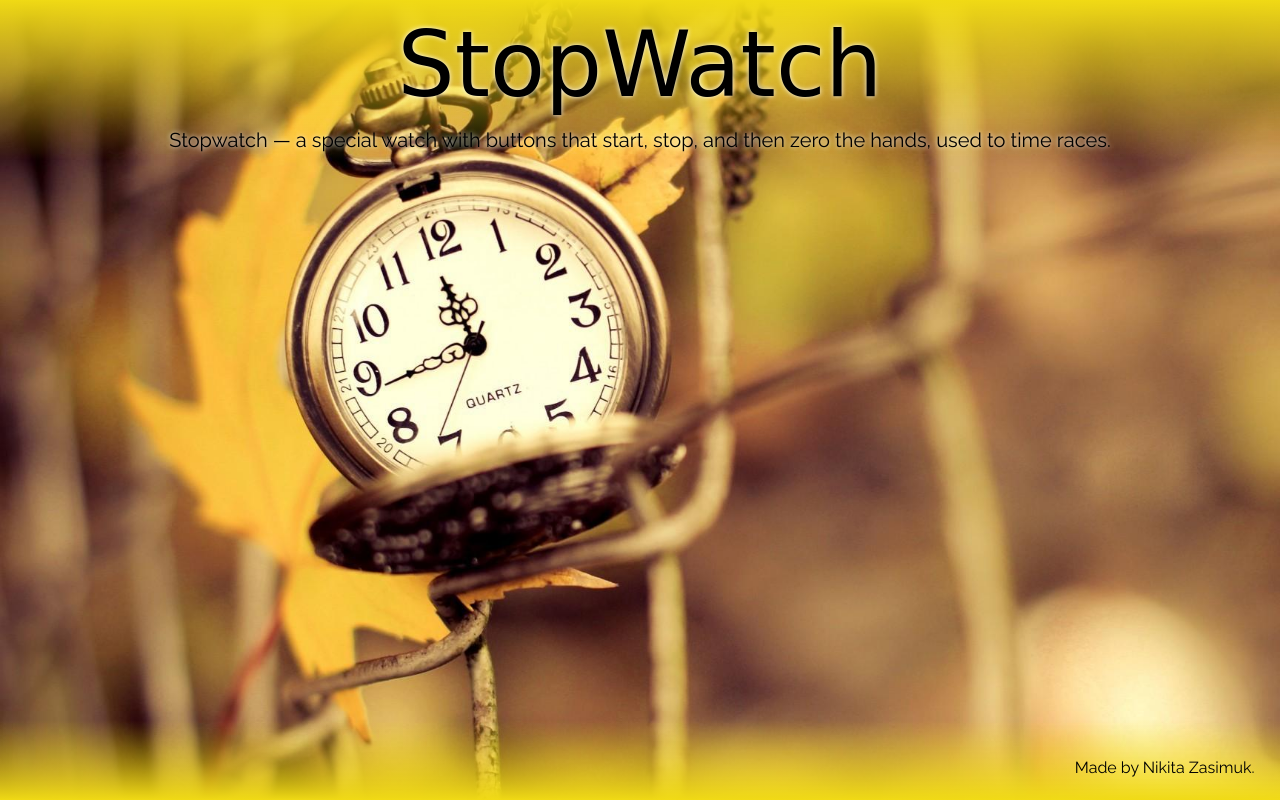
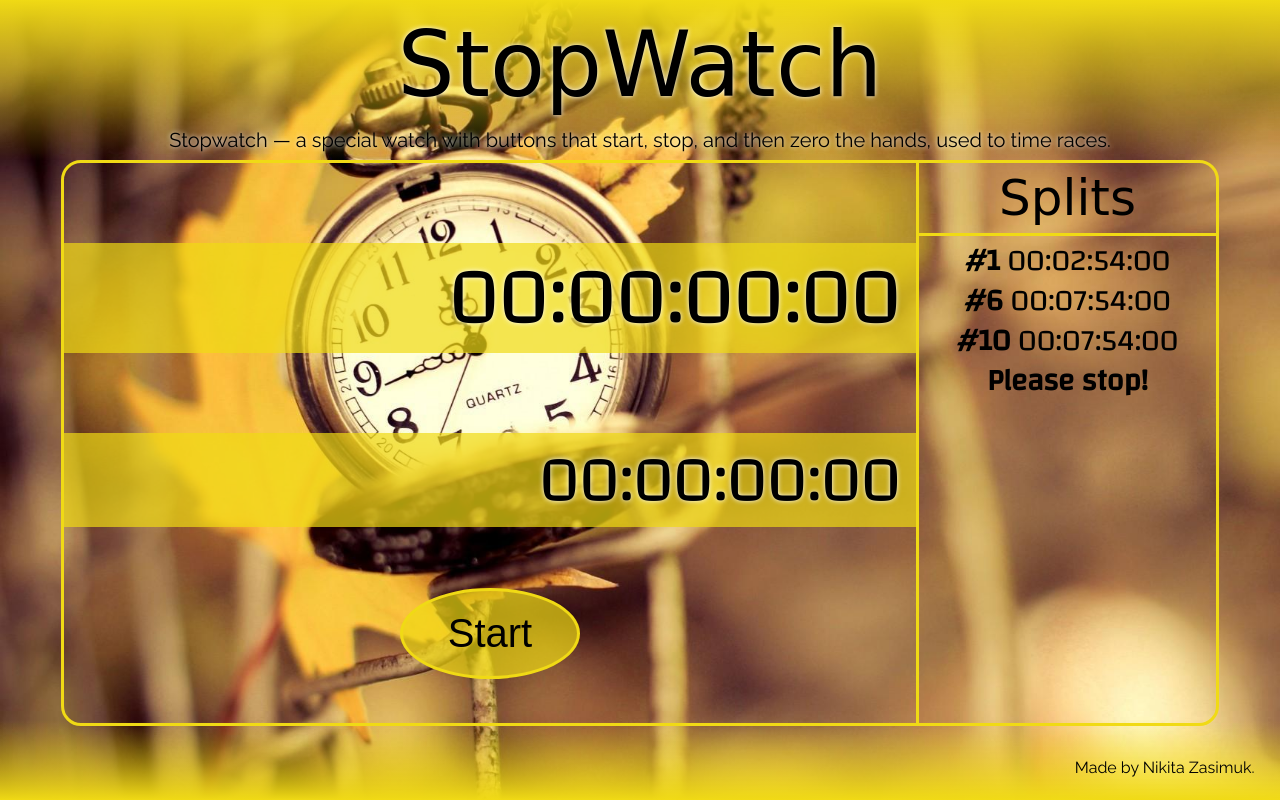
Before and after one commit to ElvisKrop/JS_HW_StopWatchApp, a plain HTML site: page index.html in a window 1280 px wide. Drawn offline with Linux system fonts and the light colour scheme; a web font is replaced by a local one.

Commit message:
the logic is not ready

```diff
--- a/index.html
+++ b/index.html
@@ -4,7 +4,7 @@
     <meta charset="UTF-8">
     <meta name="viewport" content="width=device-width, initial-scale=1.0">
     <meta http-equiv="X-UA-Compatible" content="ie=edge">
-    <link rel="stylesheet" href="./css/style.css">
+    <link rel="stylesheet" href="./css/style.css"><link href="https://fonts.googleapis.com/css?family=Changa&display=swap" rel="stylesheet">
     <link href="https://fonts.googleapis.com/css?family=Raleway|Zhi+Mang+Xing&display=swap" rel="stylesheet">
     <title>StopWatch</title>
 </head>
@@ -15,12 +15,31 @@
             <p>Stopwatch &#8212 a special watch with buttons that start, stop, and then zero the hands, used to time races.</p>
         </header>
         <div class="wrap">
+            <div class="clocks">
+                <div class="simple-time">
+                    00:00:00:00
+                </div>
+                <div class="each-split">
+                    00:00:00:00
+                </div>
+                <div class="btns-block">
+                    <button id="start-pause-btn" class="">Start</button>
+                    <button id="split-btn" class="display-none-class">Split</button>
+                    <button id="reset-btn" class="display-none-class">Reset</button>
+                </div>
+            </div>
+            <div class="splits">
+                <h3>Splits</h3>
+                <div class="splits-table">
+                    <!-- <div class="each-split">#1. <span>00:02:54:00</span></div>
+                    <div class="each-split">#2. <span>00:02:54:00</span></div>
+                    <div class="each-split">#3. <span>00:02:54:00</span></div>
+                    <div class="each-split">#4. <span>00:02:54:00</span></div>
+                    <div class="each-split">#5. <span>00:02:54:00</span></div> -->
+                </div>
+            </div>
+        </div>
 
-            <section id="watch">
-
-            </section>
-
-        </div>
         <footer>
             <span>Made by Nikita Zasimuk.</span>
         </footer>
--- a/js/script.js
+++ b/js/script.js
@@ -0,0 +1,45 @@
+let simpleRunTime = document.querySelector('.simple-time'),
+    eachRunSplit = document.querySelector('.each-split'),
+    startPauseBtn = document.getElementById('start-pause-btn'),
+    splitBtn = document.getElementById('split-btn'),
+    resetBtn = document.getElementById('reset-btn');
+
+
+function SplitViewer(date, index) {
+    let eachSplit = document.createElement('div'),
+        splitsTable = document.querySelector('.splits-table'),
+        spanTime = document.createElement('span');
+
+    eachSplit.classList.add('each-split');
+
+    if(index < 10) {
+        eachSplit.innerHTML = `#${index + 1} `;
+        spanTime.innerHTML = date;
+        eachSplit.appendChild(spanTime);
+    } else eachSplit.innerHTML = `Please stop!`;
+
+    splitsTable.appendChild(eachSplit);
+}
+
+let dut = new SplitViewer('00:02:54:00', 0);
+let dfg = new SplitViewer('00:07:54:00', 5);
+let dafg = new SplitViewer('00:07:54:00', 9);
+let daefg = new SplitViewer('00:07:54:00', 10);
+
+startPauseBtn.addEventListener('click', function(e) {
+    splitBtn.classList.remove('display-none-class');
+    resetBtn.classList.remove('display-none-class');
+    e.target.innerHTML = 'Pause';
+    let startDate = new Date();
+    setInterval(function() {
+        let currentDate = new Date(),
+            resultTime = currentDate - startDate;
+            simpleRunTime.innerHTML = `${(resultTime%3600000-resultTime%60000)/60000}:${(resultTime%60000-resultTime%1000)/1000}:${resultTime%1000}`;
+            eachRunSplit.innerHTML = simpleRunTime.innerHTML;
+            e.target.addEventListener('click', function() {
+
+            });
+    }, 1);
+
+
+});
--- a/scss/style.scss
+++ b/scss/style.scss
@@ -31,6 +31,67 @@
         width: 90%;
         max-width: 1440px;
         margin: 0 auto;
+        border: 3px solid #f0da15;
+        border-radius: 20px;
+        height: 70vh;
+        display: grid;
+        grid-template-columns: auto 300px;
+        .clocks {
+            font-family: 'Changa', sans-serif;
+            text-shadow: 0 0 5px #ffffff;
+            font-size: 80px;
+            text-align: right;
+            .simple-time {
+                padding: 15px;
+                margin: 10vh auto;
+                background-color: #f0da15b3;
+            }
+            .each-split {
+                font-size: 0.8em;
+                padding: 15px;
+                margin: 7vh auto;
+                background-color: #f0da15b3;
+            }
+            .btns-block {
+                text-align: center;
+                button {
+                    font-size: 0.5em;
+                    border-radius: 50%;
+                    padding: 20px;
+                    width: 180px;
+                    background-color: rgba(240, 218, 21, 0.7);
+                    border: 3px solid #f0da15;
+                    transition-duration: 0.3s;
+                    cursor: pointer;
+                    &.display-none-class {
+                        display: none;
+                        transition-duration: 0.3s;
+                    }
+                }
+            }
+        }
+        .splits {
+            border-left: 3px solid #f0da15;
+            h3 {
+                padding: 10px;
+                font-size: 50px;
+                font-family: 'Zhi Mang Xing', cursive;
+                text-align: center;
+                border-bottom: 3px solid #f0da15;
+            }
+            .splits-table {
+                font-weight: 600;
+                font-family: 'Changa', sans-serif;
+                font-size: 30px;
+                text-align: center;
+                div {
+                    margin-top: 10px;
+                }
+                span {
+                    font-weight: 400;
+                }
+            }
+        }
 
     }
     footer {
```
Also changed, not shown: css/style.css.
